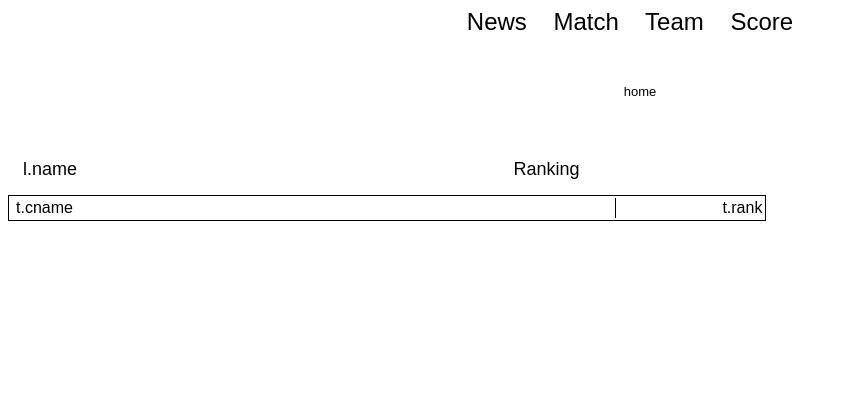
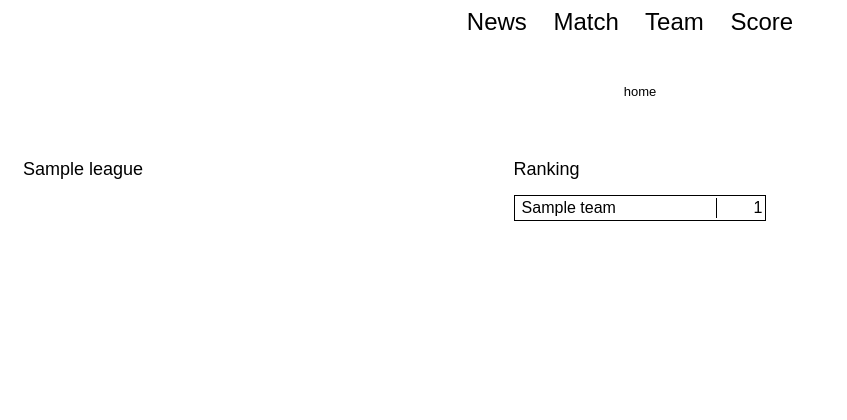
Before and after one commit to lawy623/db_proj, a Flask app: template templates/home_team.html in a window 1280 px wide. Shown: the top 420 px of the page, without its empty margins (0-847 px from the left). Before the commit the page ends 221 px from the top, so only its background shows below. Run offline with Flask 2, Linux system fonts and the light colour scheme; the template is opened without the code that fills it: most values are stand-ins (such as "Sample title", 1, 10 or a date in 2020); parts of the project's set-up code (start-up, migrations or seed data) failed here and were passed over.

Commit message:
teams home

```diff
--- a/templates/home_team.html
+++ b/templates/home_team.html
@@ -30,18 +30,18 @@
     <br><br><br><br>
 
     <a href="home"><center><font size="2pt">home</center></a><br><br><br><br>
-    <div id="leagues" style="width:40%;float:left;"><font size="4pt">
+    <div id="leagues" style="width:40%;height:100%;float:left;"><font size="4pt">
         {% for l in leagues %}
-            &nbsp;&nbsp;&nbsp;<a href="{{url_for('home_team', nation = l.nation, level = l.level )}}">l.name</a><br>
+            &nbsp;&nbsp;&nbsp;<a href="{{url_for('home_team', nation = l.nation, level = l.level )}}">{{l.name}}</a><br>
         {% endfor %}
     </div>
     <h> Ranking </h><font size="10pt">
-    <div id="Teams" style="width:60%;float:level;"><font size="2pt">
+    <div id="Teams" style="width:60%;height:100%;float:level;"><font size="2pt">
         {% for t in teams %}
             <table>
             <tr>
-                <td><td align="left" width="80%"> <a href="{{url_for('team', nation = t.nation, level = t.level, cname =t.cname )}}">t.cname</a></td>
-                <td><td align="right" width="20%" style="border-left:1px solid black"> t.rank</td>
+                <td><td align="left" width="80%"> <a href="{{url_for('team', nation = t.nation, level = t.level, cname =t.cname )}}">{{t.cname}}</a></td>
+                <td><td align="right" width="20%" style="border-left:1px solid black">{{t.rank}}</td>
             </tr>
             <br>
             </table>
```
